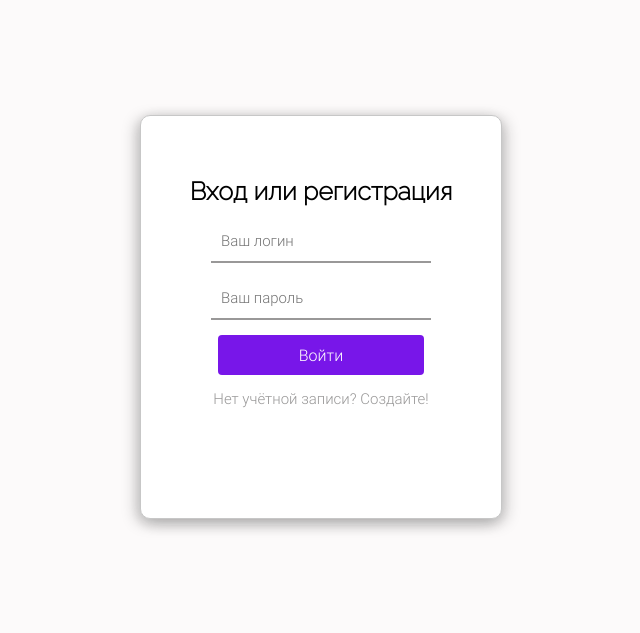
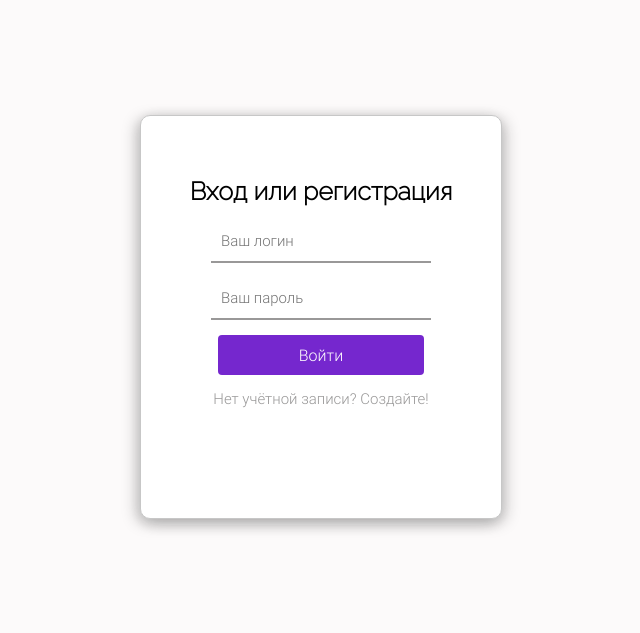
Before and after one commit to BeyondOrigins/diary, a Flask app: page /auth in a window 1280 px wide. Shown: the top 633 px of the page, without its empty margins (319-959 px from the left). Run offline with Flask 3, Linux system fonts and the light colour scheme.

Commit message:
Changed color scheme

```diff
--- a/static/styles/style.css
+++ b/static/styles/style.css
@@ -58,7 +58,7 @@
 :root {
     --color-white: #fffefe;
     --color-purple: #893be2;
-    --color-bluerple: #7816e9;
+    --color-bluerple: #7527ce;
     --color-shadow: rgba(24, 24, 24, 0.219);
     --color-gray: #999898;
     --color-dark-gray: #5a5959;
@@ -66,7 +66,7 @@
     --color-green: #389938;
     --color-blue: #1490f5;
     --color-body-background: #fcfafa;
-    --color-header-background: var(--color-bluerple);
+    --color-header-background: var(--color-purple);
     --color-button1-background: var(--color-bluerple);
     --color-file-input-background: var(--color-bluerple);
     --color-light-purple: #ac7fdf;
--- a/templates/self_profile.html
+++ b/templates/self_profile.html
@@ -34,7 +34,7 @@
                     <div id="avatar-container">
                         <img src="{{path}}" class="avatar" alt="Не удалось загрузить фото профиля">
                     </div>
-                    <div class="form-container img-form-container">
+                    <div class="form-container img-form-container" style="opacity: 1;">
                         <label class="button1 file-input">
                             <input type="file" name="pic">
                             Загрузить фото
```
